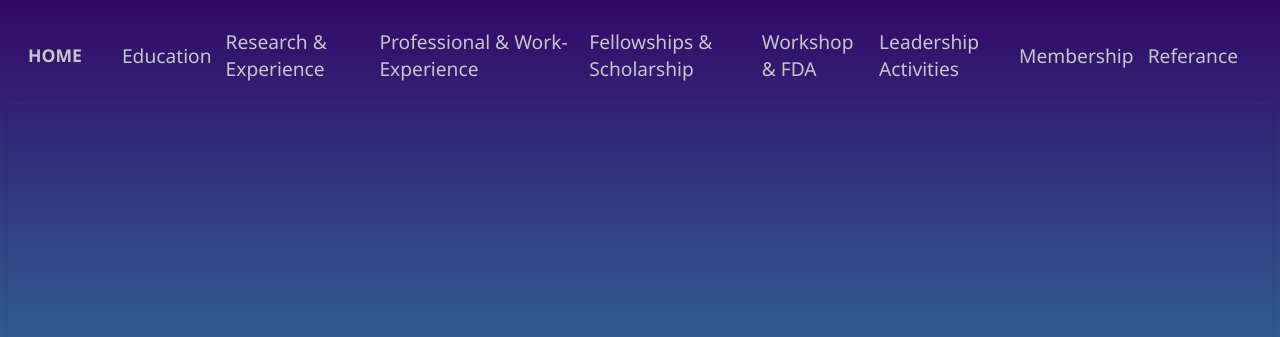
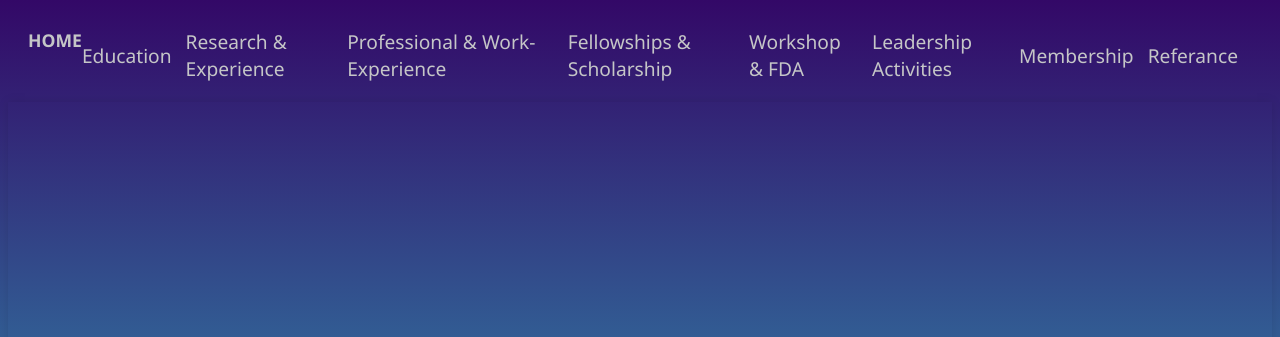
Before and after one commit to krotone/Arunmanna, a plain HTML site: page index.html in a window 1280 px wide. Shown: the top 337 px of the page. Drawn offline with Linux system fonts and the light colour scheme.

Commit message:
align-item

```diff
--- a/styles.css
+++ b/styles.css
@@ -11,14 +11,12 @@ body {
 }
 
 .home {
-    margin: 20px;
     color: inherit;
     font-weight: 700;
     text-decoration: none;
     font-size: 1.1em;
-    float: left;
     text-transform: uppercase;
-    align-content: center;
+    align-self: flex-start;
 }
 
 .nav {
@@ -26,6 +24,8 @@ body {
     text-transform: capitalize;
     justify-content: space-between;
     display: flex;
+    align-items: flex-end;
+    padding: 20px;
 }
 
 .botton {
@@ -41,7 +41,6 @@ body {
     align-items: center;
     justify-content: flex-end;
     align-content: center;
-    margin: 20px;
 }
 
 .menu a:hover {
@@ -106,7 +105,7 @@ section {
     margin: 1em;
     border-left: 5px solid #330867;
     border-radius: 25px;
-    color: #c5c6c7;
+    color: inherit;
     font-size: 1em;
     text-transform: capitalize;
     padding-left: 15px;
```
